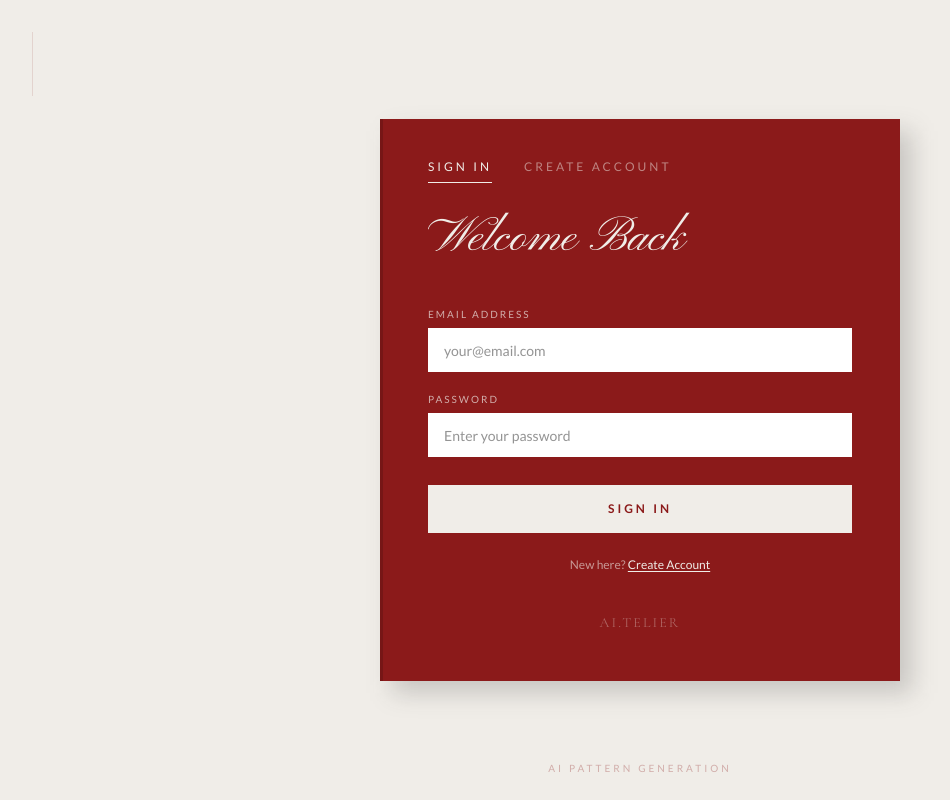
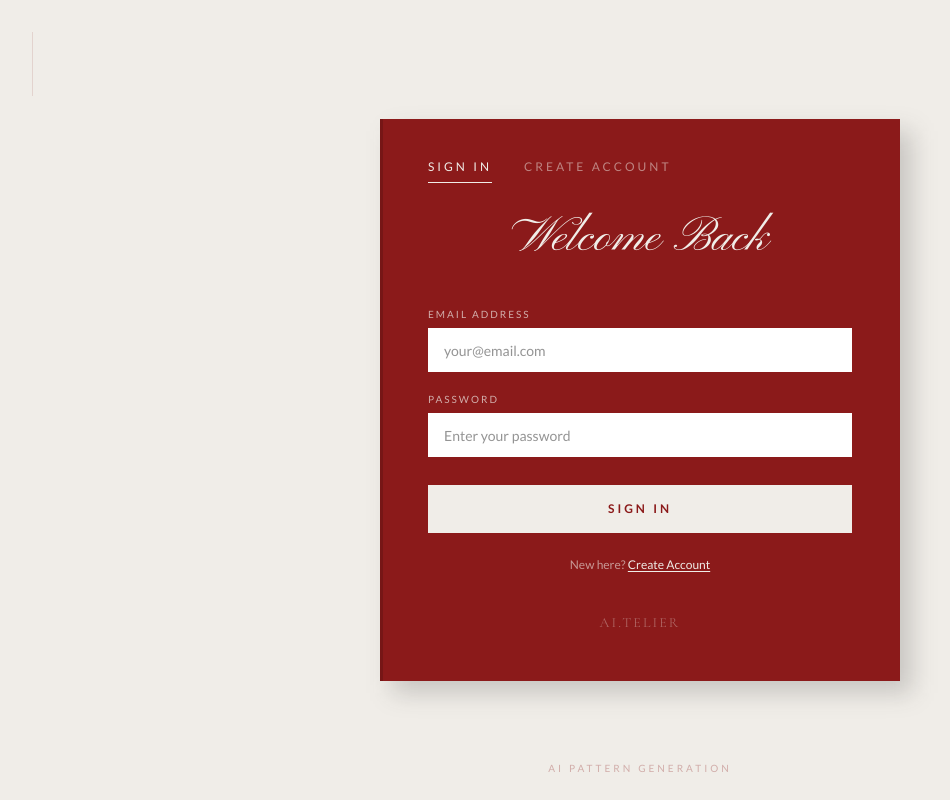
Before and after one commit to bit913srw/v0-ai-telier-sign-in-screen, a Next.js app: page / in a window 1280 px wide. Shown: the whole page, without its empty margins (0-950 px from the left). Built offline with nearby package versions, Linux system fonts and the light colour scheme.

Commit message:
style: center "Welcome Back" text in sign-in form

```diff
--- a/components/sign-in-form.tsx
+++ b/components/sign-in-form.tsx
@@ -18,7 +18,7 @@ export function SignInForm({ onSwitchTab }: SignInFormProps) {
   return (
     <form onSubmit={handleSubmit} className="flex flex-col gap-5">
       <p
-        className="font-script text-4xl sm:text-5xl mb-6"
+        className="font-script text-4xl sm:text-5xl mb-6 text-center"
         style={{ color: "#F0EDE8" }}
       >
         Welcome Back
```
